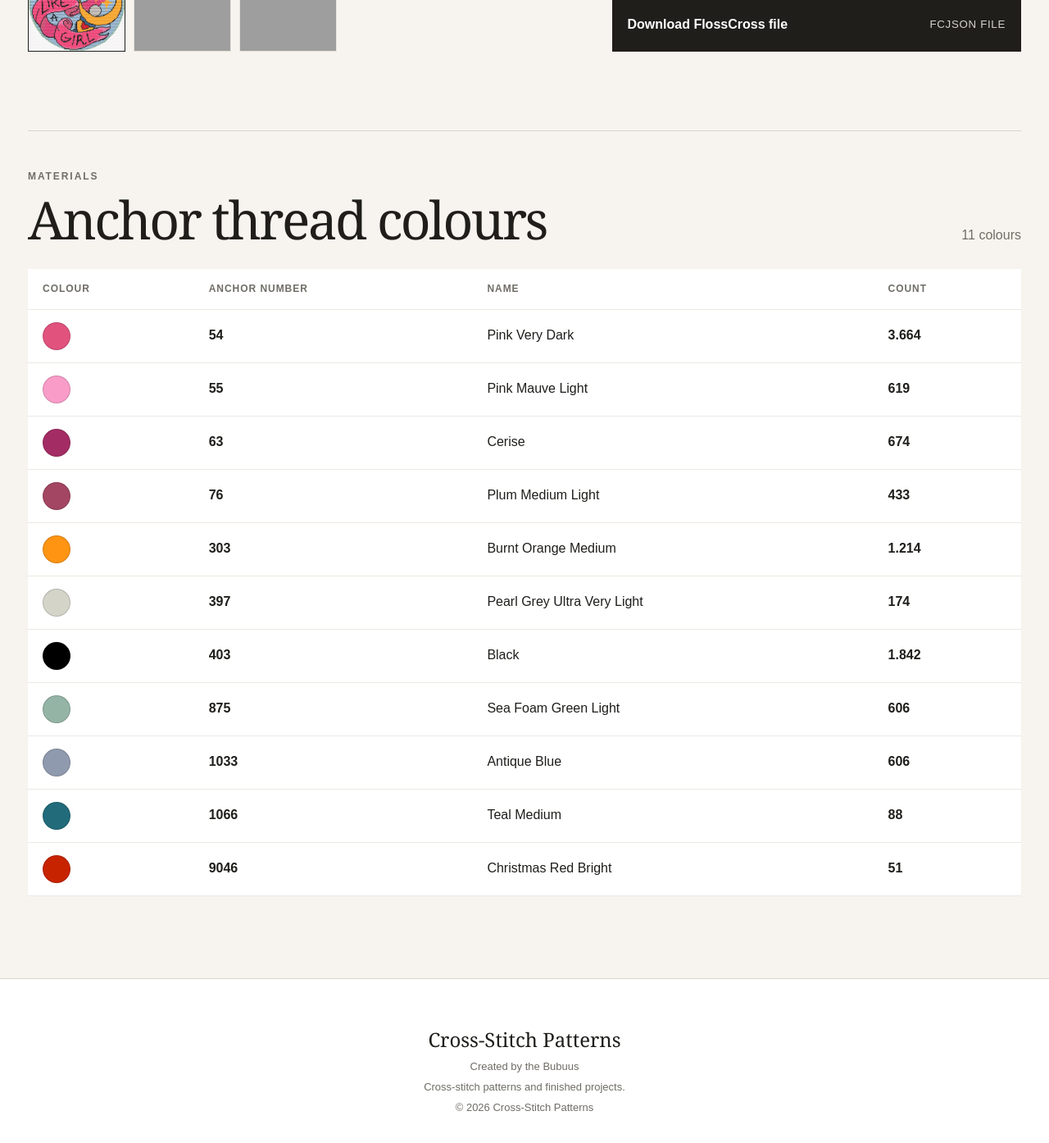
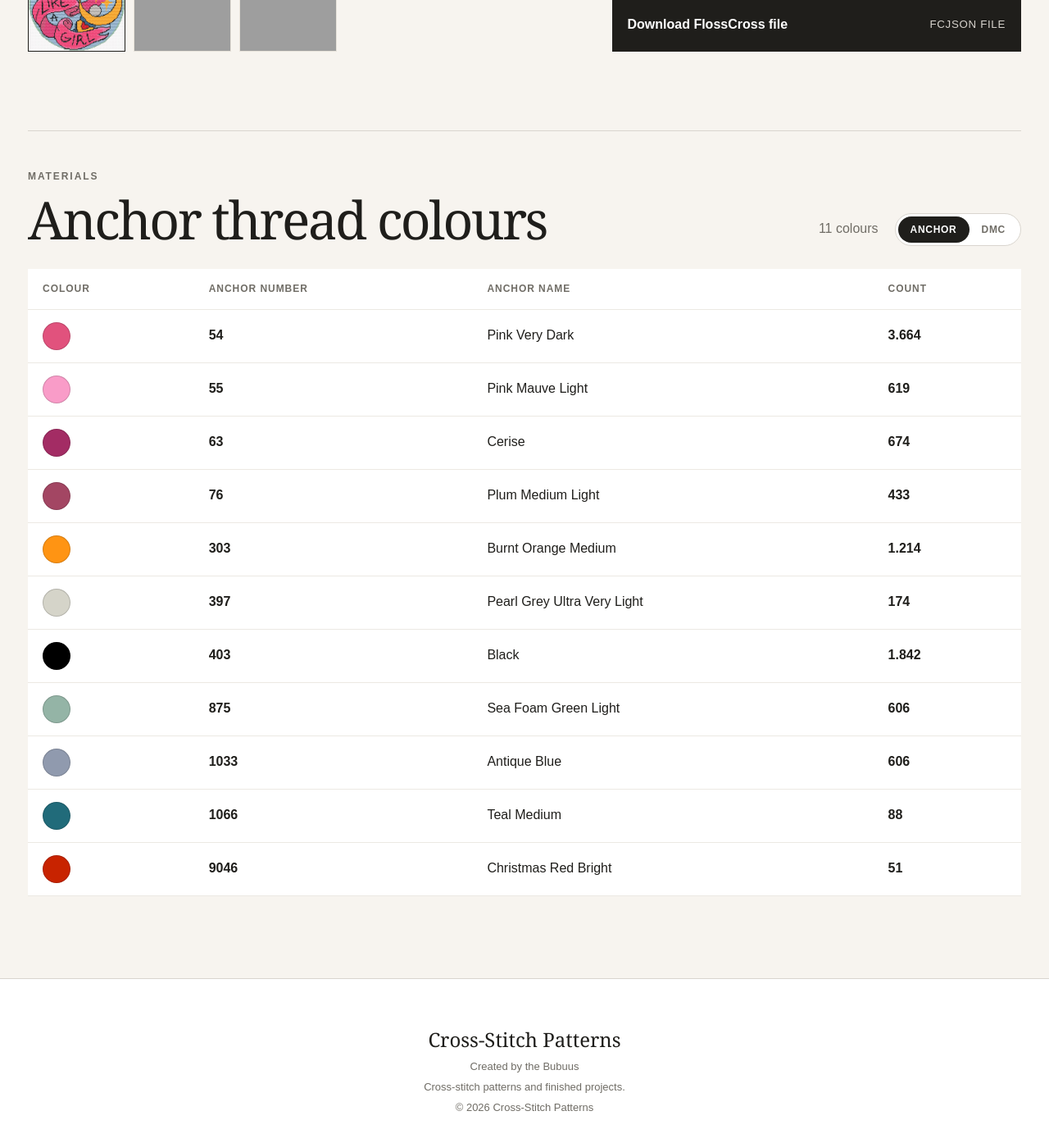
Before and after one commit to humra/StitchPatterns, a Jekyll site: the page built from _patterns/fight.md, in a window 1280 px wide and 1400 px high, scrolled down 992 px. Shown: the top 1394 px of the window at 82% size. Built offline with Jekyll 4.4.1, drawn with Linux system fonts in a browser that asks for light colours; grey boxes are pictures that could not be loaded.

Commit message:
anchor and dmc switching

```diff
--- a/_layouts/pattern.html
+++ b/_layouts/pattern.html
@@ -153,14 +153,47 @@
   </div>
 
   {% if page.colors %}
-    <section class="thread-section detail-wide-section">
+  <section
+    class="thread-section detail-wide-section"
+    data-thread-table
+    data-thread-system="anchor"
+  >
     <div class="thread-heading">
       <div>
         <p class="eyebrow">Materials</p>
-          <h2>Anchor thread colours</h2>
+
+        <h2>
+          <span class="thread-anchor-value">Anchor thread colours</span>
+          <span class="thread-dmc-value">DMC thread equivalents</span>
+        </h2>
       </div>
 
+      <div class="thread-heading-controls">
         <p>{{ page.colors | size }} colours</p>
+
+        <div
+          class="thread-system-toggle"
+          role="group"
+          aria-label="Thread brand"
+        >
+          <button
+            type="button"
+            class="is-active"
+            data-thread-system-button="anchor"
+            aria-pressed="true"
+          >
+            Anchor
+          </button>
+
+          <button
+            type="button"
+            data-thread-system-button="dmc"
+            aria-pressed="false"
+          >
+            DMC
+          </button>
+        </div>
+      </div>
     </div>
 
     <div class="thread-table-wrap">
@@ -168,8 +201,17 @@
         <thead>
           <tr>
             <th scope="col">Colour</th>
-              <th scope="col">Anchor number</th>
-              <th scope="col">Name</th>
+
+            <th scope="col">
+              <span class="thread-anchor-value">Anchor number</span>
+              <span class="thread-dmc-value">DMC match</span>
+            </th>
+
+            <th scope="col">
+              <span class="thread-anchor-value">Anchor name</span>
+              <span class="thread-dmc-value">Source Anchor colour</span>
+            </th>
+
             <th scope="col">Count</th>
           </tr>
         </thead>
@@ -193,7 +235,13 @@
               </td>
 
               <td>
-					<strong>{{ color.number }}</strong>
+                <strong class="thread-anchor-value">
+                  {{ color.number }}
+                </strong>
+
+                <strong class="thread-dmc-value">
+                  {{ colour_dmc_match }}
+                </strong>
               </td>
 
               <td>
@@ -212,9 +260,12 @@
             </tr>
           {% endfor %}
         </tbody>
-
       </table>
     </div>
+
+    <p class="thread-conversion-note thread-dmc-value">
+      DMC values are approximate equivalents of the original Anchor colours.
+    </p>
   </section>
   {% endif %}
 </article>
--- a/assets/css/style.css
+++ b/assets/css/style.css
@@ -717,3 +717,74 @@
 .pattern-card[hidden] {
   display: none;
 }
+
+.thread-dmc-value {
+  display: none;
+}
+
+[data-thread-system="dmc"] .thread-anchor-value {
+  display: none;
+}
+
+[data-thread-system="dmc"] .thread-dmc-value {
+  display: inline;
+}
+
+.thread-heading-controls {
+  display: flex;
+  align-items: center;
+  gap: 20px;
+}
+
+.thread-heading-controls > p {
+  margin: 0;
+  color: var(--muted);
+}
+
+.thread-system-toggle {
+  display: inline-flex;
+  padding: 3px;
+  border: 1px solid var(--line);
+  border-radius: 999px;
+  background: var(--surface);
+}
+
+.thread-system-toggle button {
+  padding: 7px 15px;
+  border: 0;
+  border-radius: 999px;
+  background: transparent;
+  color: var(--muted);
+  font-size: 12px;
+  font-weight: 700;
+  letter-spacing: 0.06em;
+  text-transform: uppercase;
+  cursor: pointer;
+}
+
+.thread-system-toggle button:hover {
+  color: var(--text);
+}
+
+.thread-system-toggle button.is-active {
+  background: var(--text);
+  color: white;
+}
+
+.thread-conversion-note {
+  margin: 14px 0 0;
+  color: var(--muted);
+  font-size: 12px;
+}
+
+[data-thread-system="dmc"] .thread-conversion-note {
+  display: block;
+}
+
+@media (max-width: 620px) {
+  .thread-heading-controls {
+    align-items: flex-start;
+    flex-direction: column;
+    gap: 10px;
+  }
+}
--- a/assets/js/site.js
+++ b/assets/js/site.js
@@ -3,6 +3,7 @@
   initialiseSizeCalculators();
   initialisePatternSorting();
   initialiseTagFilters();
+  initialiseThreadSystemToggle();
 });
 
 function initialiseGallery() {
@@ -156,3 +157,39 @@
     });
   });
 }
+
+function initialiseThreadSystemToggle() {
+  const threadTables = document.querySelectorAll("[data-thread-table]");
+
+  threadTables.forEach((threadTable) => {
+    const buttons = threadTable.querySelectorAll(
+      "[data-thread-system-button]"
+    );
+
+    if (buttons.length === 0) {
+      return;
+    }
+
+    const setThreadSystem = (system) => {
+      threadTable.dataset.threadSystem = system;
+
+      buttons.forEach((button) => {
+        const isActive =
+          button.dataset.threadSystemButton === system;
+
+        button.classList.toggle("is-active", isActive);
+        button.setAttribute("aria-pressed", String(isActive));
+      });
+    };
+
+    buttons.forEach((button) => {
+      button.addEventListener("click", () => {
+        setThreadSystem(
+          button.dataset.threadSystemButton
+        );
+      });
+    });
+
+    setThreadSystem("anchor");
+  });
+}
```
Lines whose indentation alone changed are shown as unchanged.
